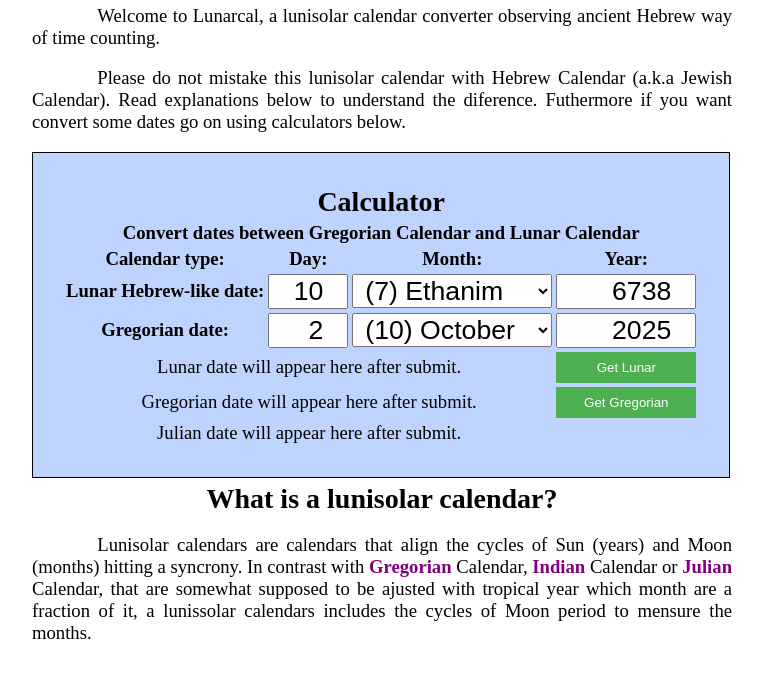
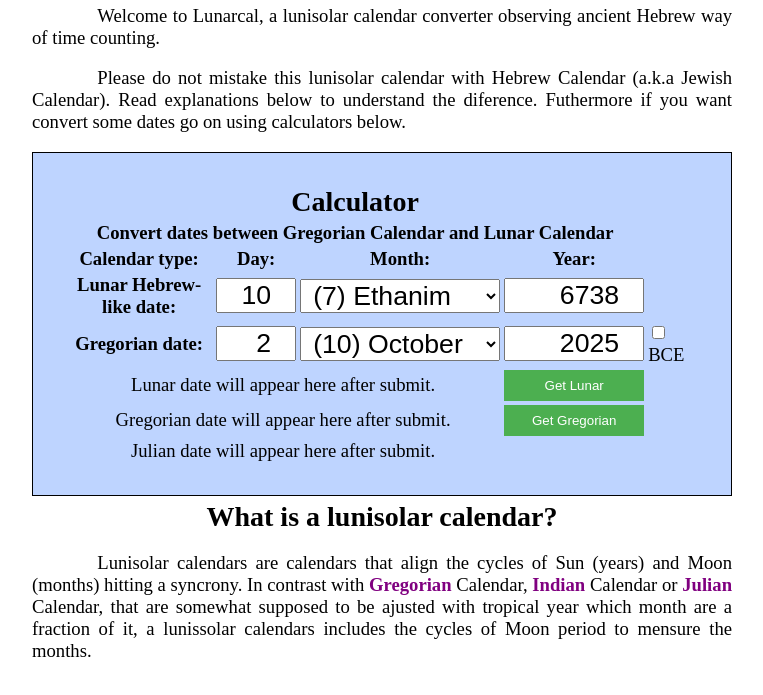
Before and after one commit to kingwederson/lunarcal, a plain HTML site: page index.html in a window 1280 px wide. Shown: the part 113-808 px from the top of the page, without its empty margins (258-1021 px from the left). Drawn offline with Linux system fonts and the light colour scheme; a web font is replaced by a local one.

Commit message:
Mobile negative number solved
Now Samsung keyboard's users can set BCE dates.

```diff
--- a/calculo_4713BCE.js
+++ b/calculo_4713BCE.js
@@ -78,6 +78,9 @@ function julianoparagregoriano(sjd) {
       return `${semanagregoriana[diadasemana]} ${anostring} ${mesesgregorianos[m]} ${d}`;
 }
 function gregorianoparajuliano(ano,mes,dia){
+      if(document.getElementById("BCEcheck").checked && ano > 0){
+            ano = (-1)*ano+1
+      }
       let anolux = 8000+ano
       if(mes<=2){
             anolux-= 1
--- a/index.html
+++ b/index.html
@@ -92,7 +92,10 @@
                                           </select>
                                     </td>
                                     <td>
-                                          <input type="number" name="datagregoriana" id="anogregoriano" min="-4999" max="6003" value="2025" onchange="obterlunar()">
+                                          <input type="number" name="datagregoriana" id="anogregoriano" min="-4713" max="" value="2025" onchange="obterlunar()">
+                                    </td>
+                                    <td>
+                                          <input type="checkbox" name="datagregoriana" id="BCEcheck" style="break-inside: avoid;"> BCE
                                     </td>
                               </tr>
                               <tr>
```
